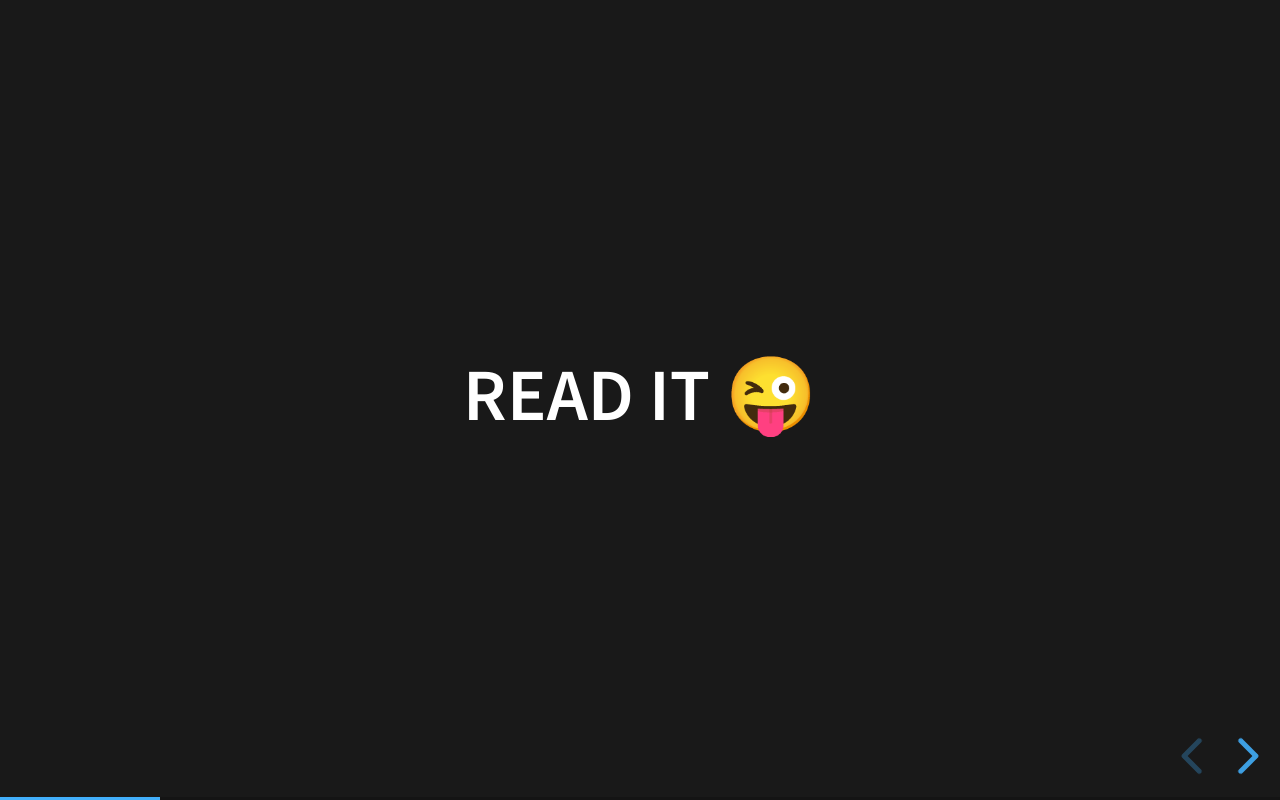
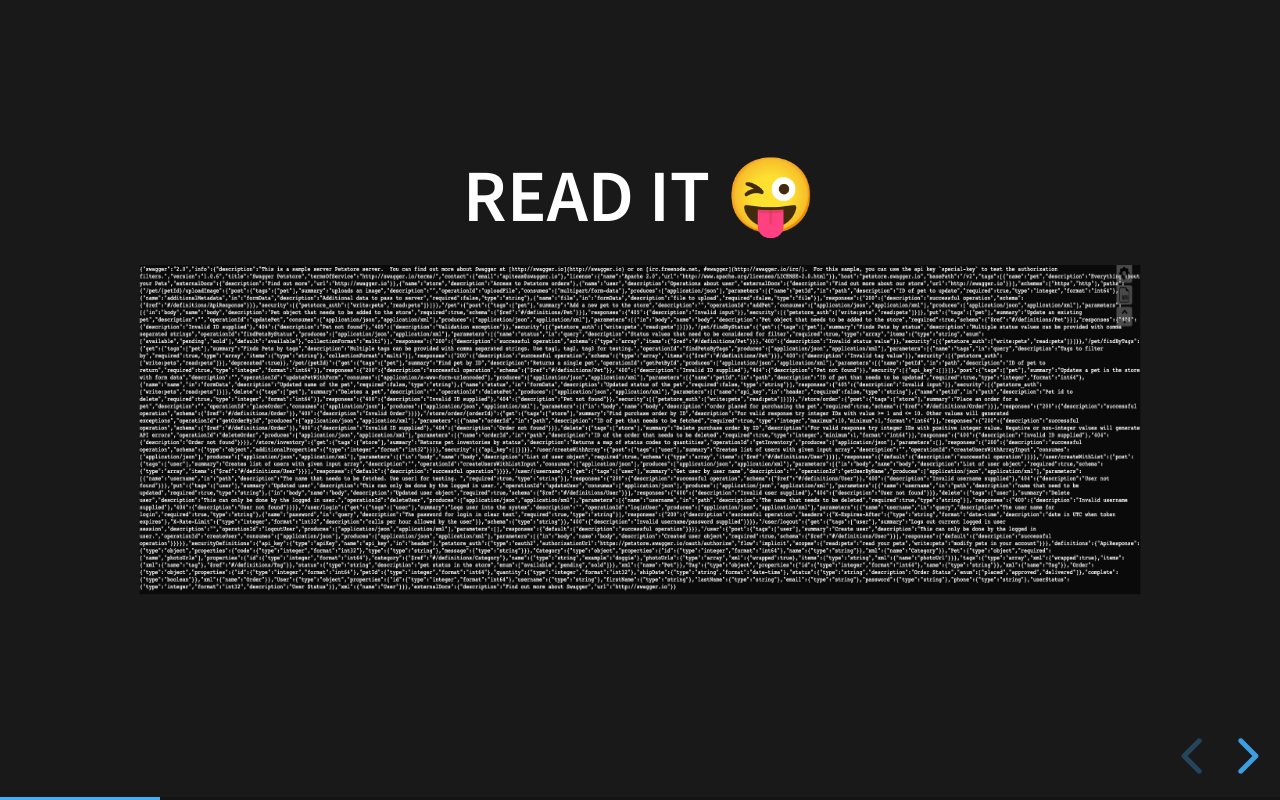
Before and after one commit to alex-hedley/talk-beginners-guide-to-api-specs, a plain HTML site: page src/index.html in a window 1280 px wide. Both pictures are taken after a click on the button "next slide". Drawn offline with Linux system fonts and the light colour scheme.

Commit message:
Added petstore json image

```diff
--- a/src/index.html
+++ b/src/index.html
@@ -39,6 +39,7 @@
 				<!-- Slide -->
 				<section>
 					<h2>Read It 😜</h2>
+					<img src="images/petstore_json.png" alt="Petstore JSON" style="height: 300px; margin: 0 auto 2rem auto; background: transparent;"/>
 				</section>
 
 				<!-- Slide -->
```
Also changed, not shown: src/images/petstore_json.png (added).
